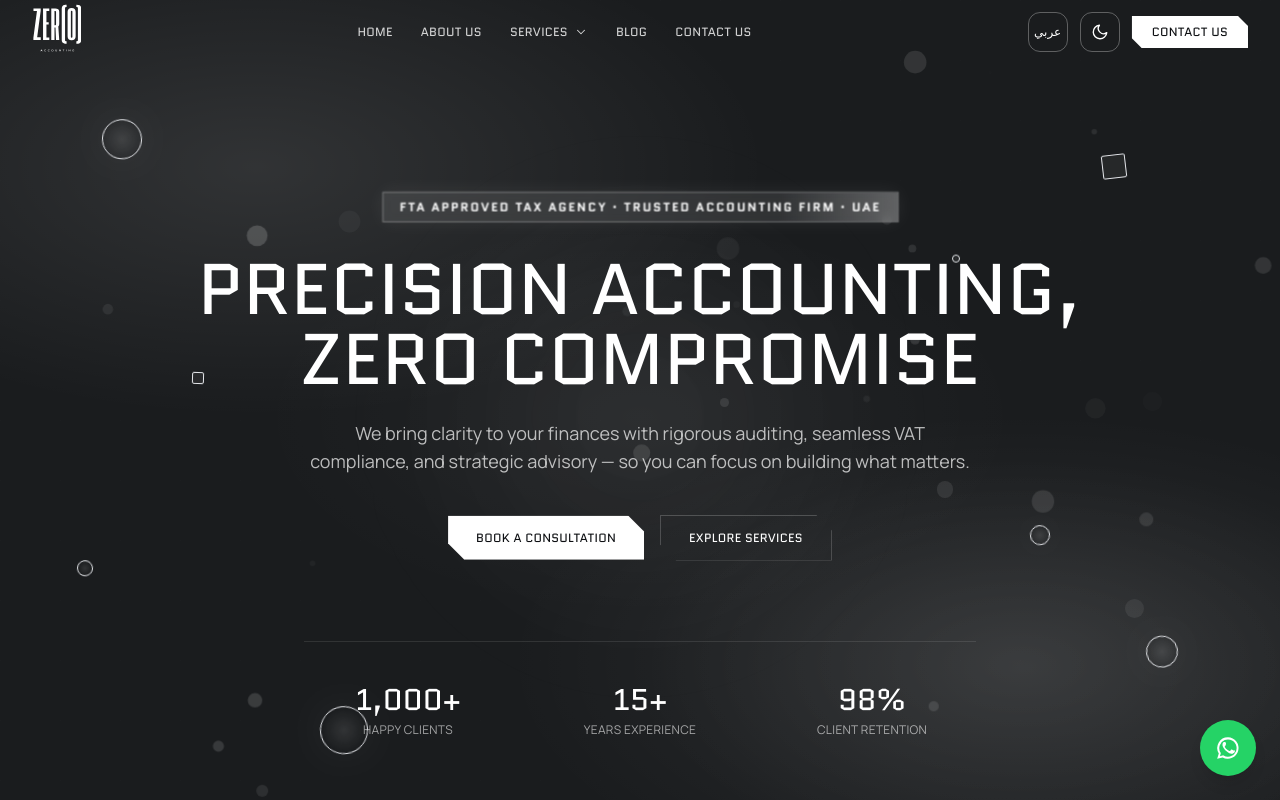
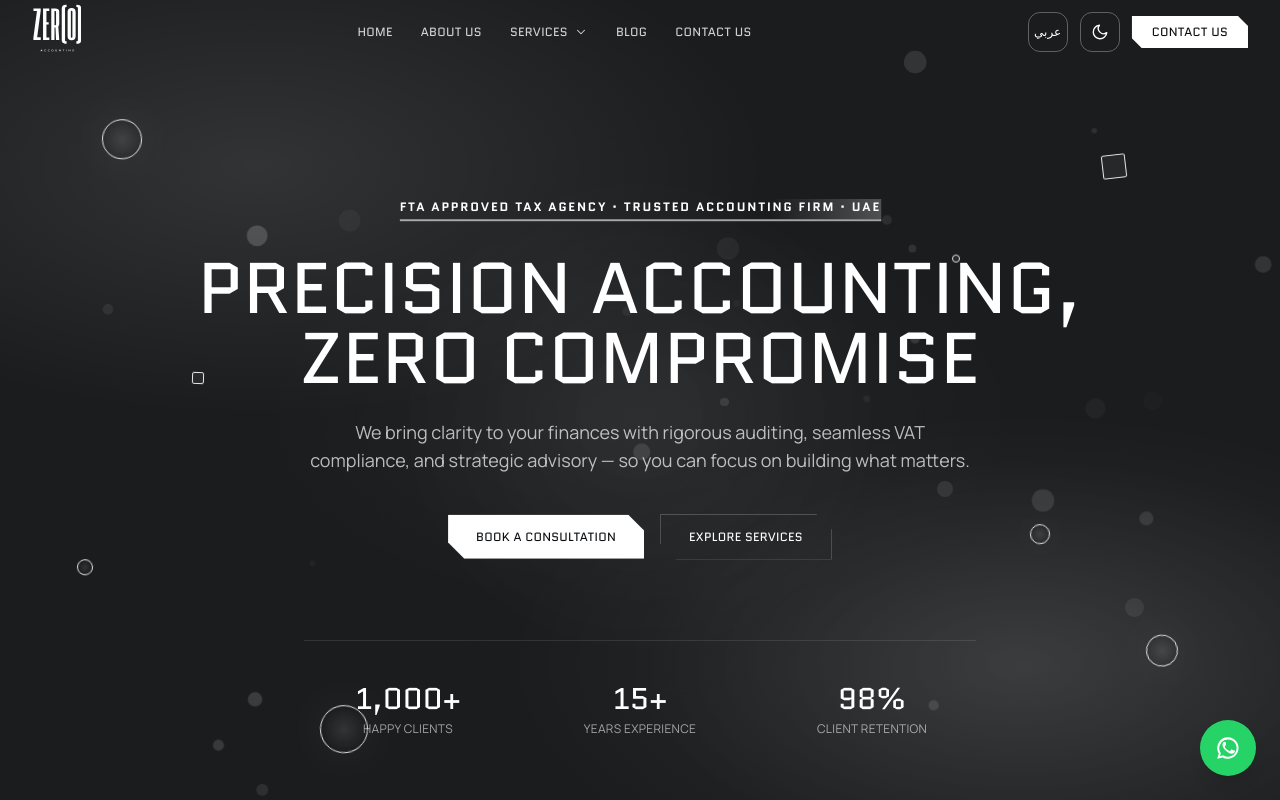
Before and after one commit to Fahis7/Zeroaccount, a React (Vite) app: page / in a window 1280 px wide. Shown: the top 800 px of the page. Built offline with nearby package versions, Linux system fonts and the light colour scheme.

Commit message:
Replace mock testimonials with real Google reviews, add sliding carousel

```diff
--- a/src/components/Hero.jsx
+++ b/src/components/Hero.jsx
@@ -245,7 +245,7 @@ export default function Hero() {
         {/* ─── Eyebrow ── */}
         <motion.span
           variants={item}
-          className="inline-flex items-center gap-2 border border-accent/30 bg-accent/10 px-4 py-1.5 font-display text-xs font-semibold uppercase tracking-[0.15em] text-accent shadow-[0_0_20px_rgba(255,255,255,0.08)] backdrop-blur-sm overflow-hidden relative shimmer-badge"
+          className="inline-flex items-center gap-2 border-b-2 border-accent/60 pb-1 font-display text-xs font-semibold uppercase tracking-[0.15em] text-accent overflow-hidden relative shimmer-badge"
         >
           {t("home.hero.eyebrow")}
         </motion.span>
```
